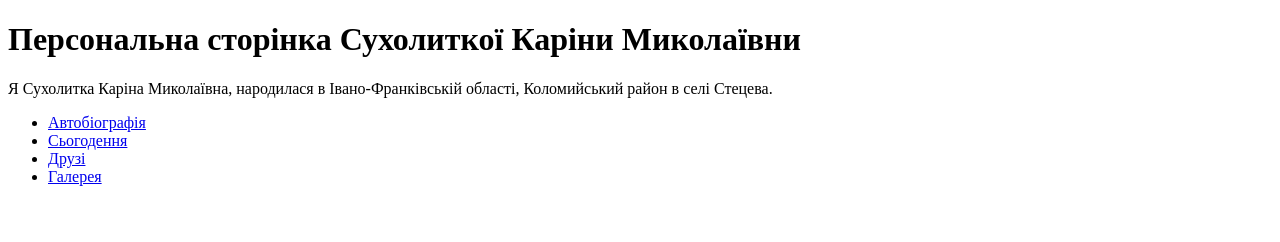
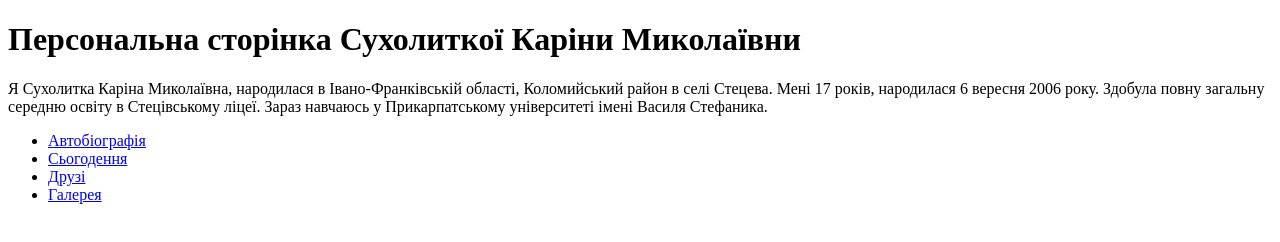
Before and after one commit to Karina909/Practic_2, a plain HTML site: page index.html in a window 1280 px wide. Drawn offline with Linux system fonts and the light colour scheme.

Commit message:
Update index.html

```diff
--- a/index.html
+++ b/index.html
@@ -6,7 +6,8 @@
 </head>
 <body>
 <h1>Персональна сторінка Сухолиткої Каріни Миколаївни</h1>
-<p>  Я Сухолитка Каріна Миколаївна, народилася в Івано-Франківській області, Коломийський район в селі Стецева.
+<p>  Я Сухолитка Каріна Миколаївна, народилася в Івано-Франківській області, Коломийський район в селі Стецева. Мені 17 років, народилася 6 вересня 2006 року. Здобула повну загальну середню освіту в Стецівському ліцеї.
+    Зараз навчаюсь у Прикарпатському  університеті імені Василя Стефаника.
 </p>
 <ul>
 <li><a href="biography.html" target="_blank">Автобіографія</a></li>
```
